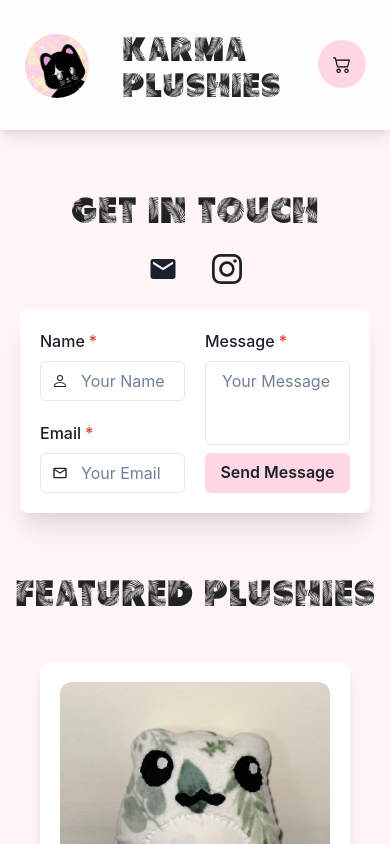
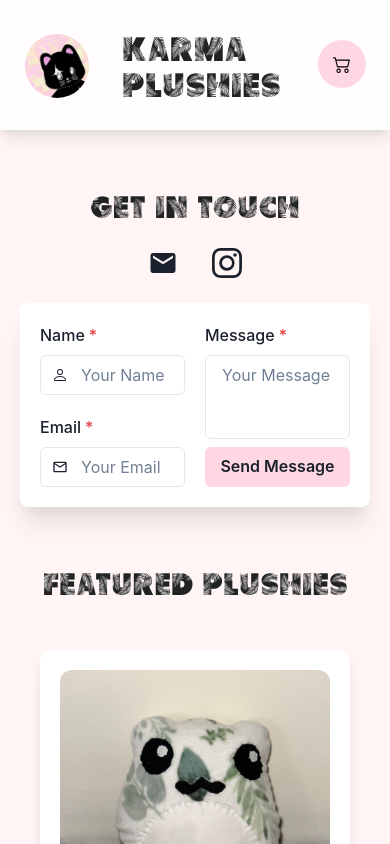
Before and after one commit to zayniel/karma_plushies, a Next.js app: page / in a window 390 px wide. Shown: the top 844 px of the page. Built offline with nearby package versions, Linux system fonts and the light colour scheme.

Commit message:
mobile font size change

```diff
--- a/components/EmailForm.tsx
+++ b/components/EmailForm.tsx
@@ -37,7 +37,7 @@ export default function EmailForm() {
             p='5'
         >
             <Stack spacing={4} align='center'>
-            <Text fontFamily='Palm' fontSize='26px' color='#202224'>Get In Touch</Text>
+            <Text fontFamily='Palm' fontSize={{ base: '22px', md: '26px', lg: '26px' }} color='#202224'>Get In Touch</Text>
             <HStack spacing={4}>
             <Tooltip
                 label={hasCopied ? 'Email Copied!' : 'Copy Email'}
--- a/pages/index.tsx
+++ b/pages/index.tsx
@@ -98,7 +98,7 @@ export default function Home() {
     <EmailForm></EmailForm>
 
     <div className='title'>
-      <Text color='#202224' fontFamily='Palm' fontSize='26px' mt='40px'>Featured Plushies</Text>
+      <Text color='#202224' fontFamily='Palm' fontSize={{ base: '22px', md: '26px', lg: '26px'}} mt='40px'>Featured Plushies</Text>
     </div>
 
     <div className='grid-container'>
```
